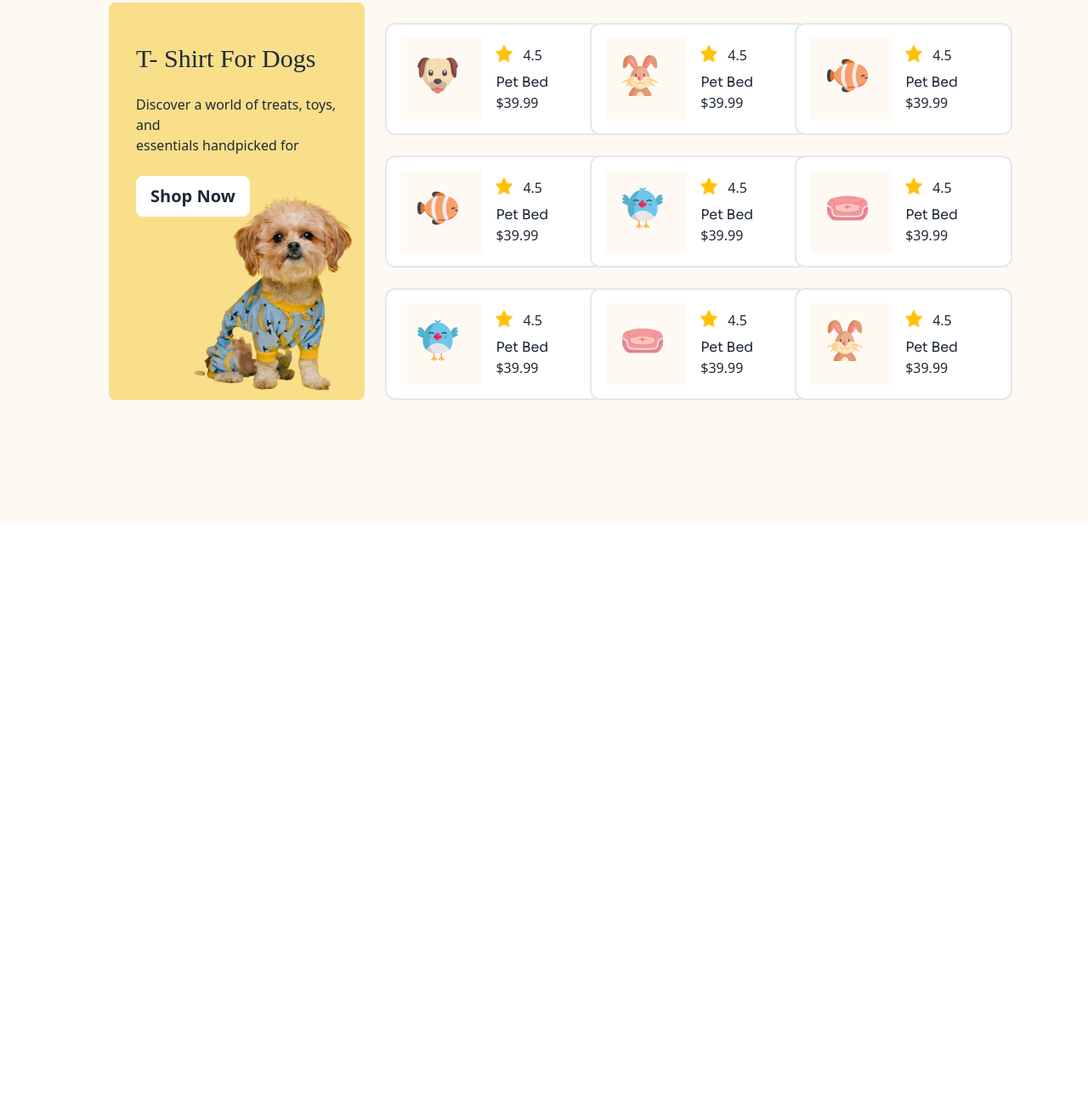
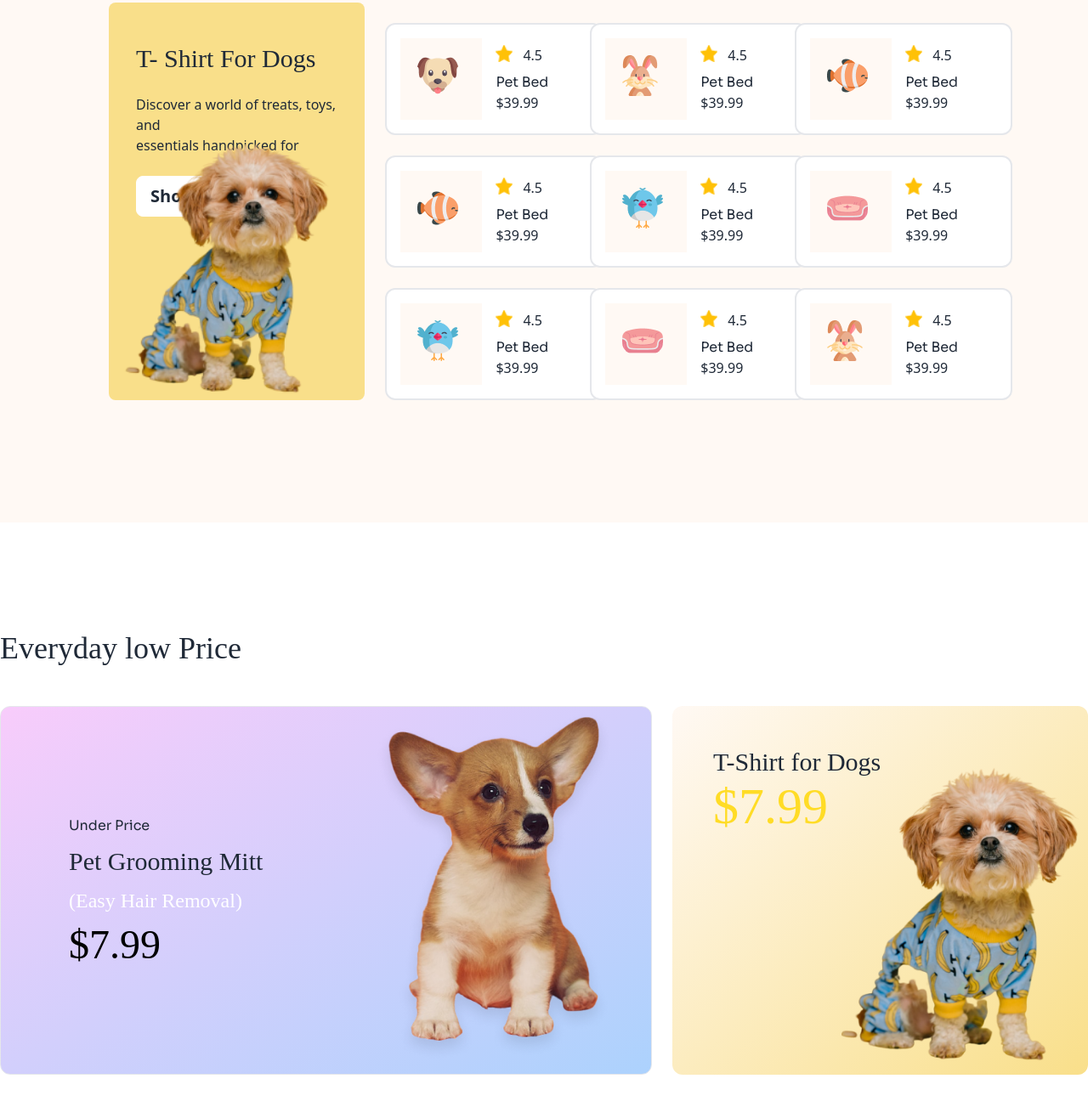
Before and after one commit to shuvo903/My-Assignment-3, a plain HTML site: page index.html in a window 1280 px wide. Shown: the part 1762-3065 px from the top of the page at 85% size. Before the commit the page ends 2377 px from the top, so only its background shows below. Drawn offline with nearby package versions, Linux system fonts and the light colour scheme; a web font is replaced by a local one.

Commit message:
added the Everyday low Price section and risponsivenes

```diff
--- a/index.html
+++ b/index.html
@@ -151,7 +151,6 @@
 
   <main class="">
 
-
     <!-- Browse By Categories section start -->
 
     <section class="mx-4 mt-32 mb-32 max-w-screen-xl mx-auto">
@@ -265,15 +264,15 @@
       <div class="mb-12 max-w-screen-xl mx-auto">
         <h3 class="text-4xl font-adlam ">Trending Pet Products</h3>
       </div>
-      <div class="flex lg:flex-row flex-col max-w-screen-xl mx-auto">
+      <div class="flex justify-center lg:flex-row flex-col max-w-screen-xl mx-auto">
         <!-- Big card-1 -->
         <div class="relative lg:w-4/12 bg-cardcolor rounded-lg text-left space-y-6 pt-12 pb-44 px-8">
           <h4 class="text-3xl font-adlam">T- Shirt For Dogs</h4>
           <p class="font-Sora">Discover a world of treats, toys, and <br>essentials handpicked for </p>
           <button
-            class=" border-white bg-white hover:bg-white hover:border-primary lg:flex btn btn-outline hover:text-black font-Sora text-xl">Shop
+            class=" border-white bg-white hover:bg-white hover:border-primary btn btn-outline hover:text-black font-Sora text-xl">Shop
             Now</button>
-          <img class="absolute bottom-0 right-2 w-48" src="images/cute-pet-mid.png" alt="">
+          <img class="absolute bottom-0 lg:w-72 right-0.5 " src="images/cute-pet-small.png" alt="">
         </div>
 
 
@@ -474,7 +473,39 @@
         </div>
       </div>
     </section>
+
+
+    <!-- Everyday low Price section start -->
+     <section class="mx-4 mt-32 mb-32 max-w-screen-xl mx-auto">
+      <h3 class="text-4xl font-adlam mb-12">Everyday low Price</h3>
+      <div class="flex lg:flex-row flex-col justify-between gap-6">
+        <div class="relative flex justify-between lg:w-8/12 border rounded-xl bg-gradient-to-br from-[#F8CCFB] to-[#ACD2FD] w-full lg:h-auto h-96 ">
+          <div class="lg:ml-20 lg:py-32 py-7 ml-12 text-left lg:space-y-3 ">
+            <p class="font-sora lg:opacity-100 opacity-0">Under Price</p>
+            <h4 class="font-adlam text-3xl">Pet Grooming Mitt</h4>
+            <p class="font-adlam text-2xl lg:opacity-100 opacity-0 text-white">(Easy Hair Removal)</p>
+            <p class="font-adlam text-5xl lg:text-black text-white ">$7.99</p>
+          </div>
+          <div class="absolute lg:right-0 right-0.5 bottom-0 lg:w-[360px]
+           w-60">
+            <img src="images/cute-dog-mid.png" alt="">
+          </div>
+        </div>
+                <!-- Big card-2 -->
+                <div class="relative bg-gradient-to-br from-[#FFF9F4] to-[#F9DF8A] lg:w-5/12 w-full lg:h-auto h-96 mx-auto bg-cardcolor rounded-xl text-left space-y-1
+                 pt-12 px-12">
+                  <h4 class=" text-3xl font-adlam">T-Shirt for Dogs</h4>
+                  <p class="font-adlam text-6xl text-primary">$7.99</p>
+                  <img class="absolute bottom-0 lg:w-72 w-60 right-0.5 " src="images/cute-pet-mid.png" alt="">
+                </div>
+      </div>
+     </section>
+
+     <section>
+
+     </section>
   </main>
+
 </body>
 
 </html>
```
